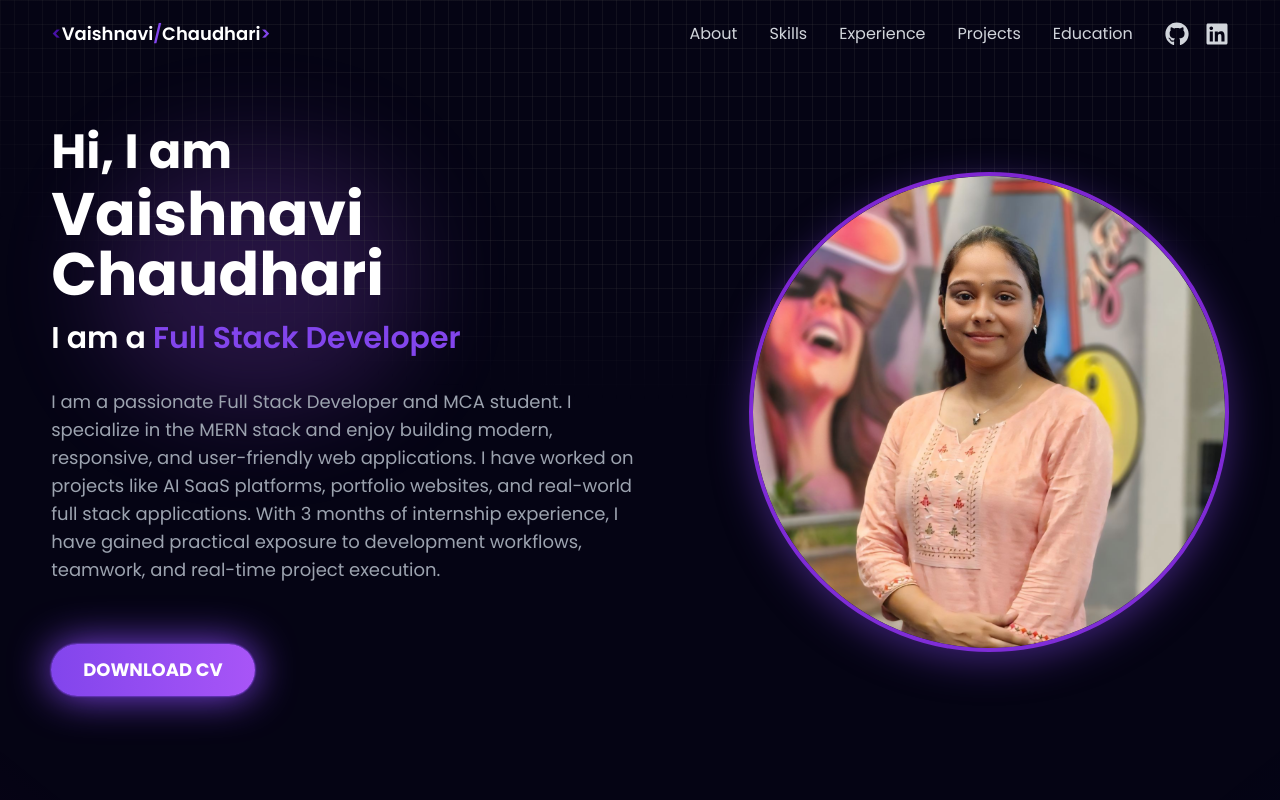
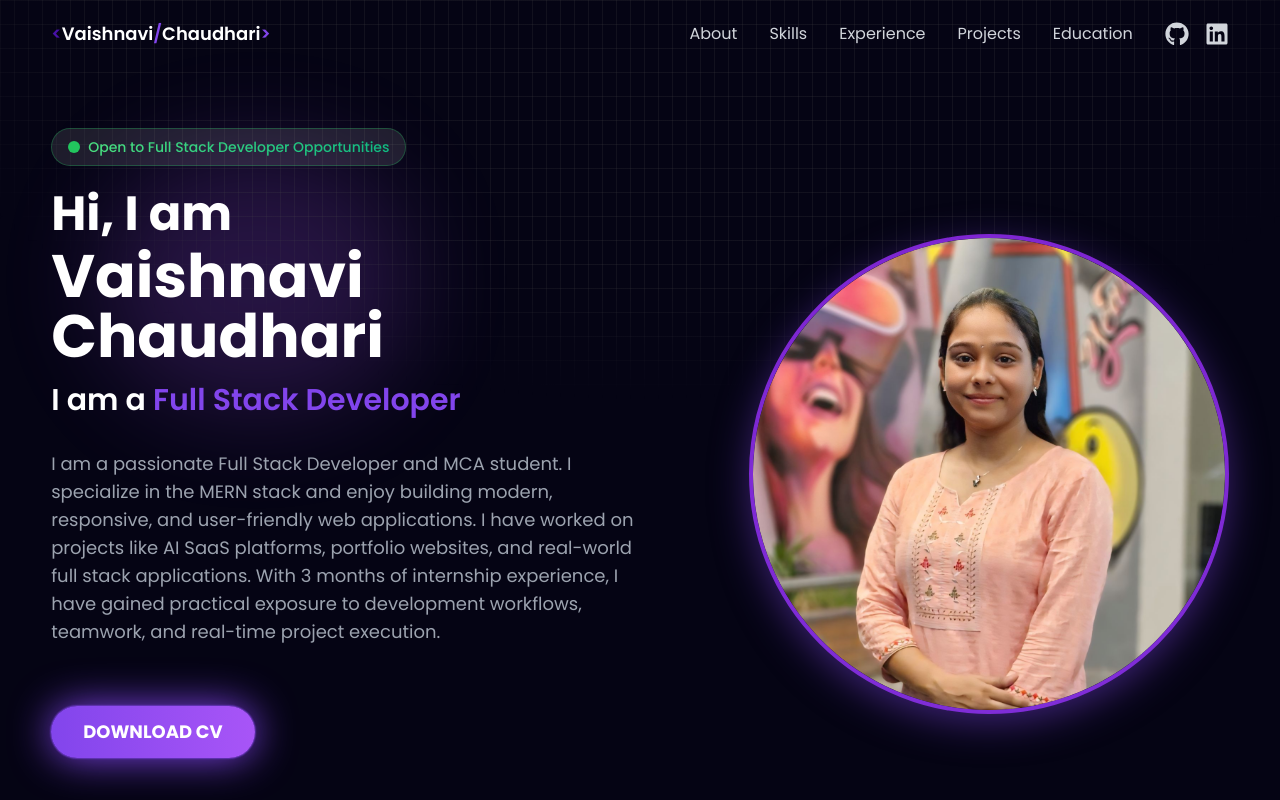
Before and after one commit to vaishnavichaudhari910/vaishnavi_chaudhari_portfolio, a React (Vite) app: page / in a window 1280 px wide. Shown: the top 800 px of the page. Built offline with nearby package versions, Linux system fonts and the light colour scheme.

Commit message:
feat: add open-to-work status badge to About section

```diff
--- a/package.json
+++ b/package.json
@@ -12,6 +12,7 @@
   "dependencies": {
     "@emailjs/browser": "^4.4.1",
     "framer-motion": "^12.38.0",
+    "lucide-react": "^1.20.0",
     "prop-types": "^15.8.1",
     "react": "^19.2.5",
     "react-dom": "^19.2.5",
--- a/src/components/About/About.jsx
+++ b/src/components/About/About.jsx
@@ -3,19 +3,32 @@ import { TypeAnimation } from 'react-type-animation';
 import Tilt from 'react-parallax-tilt';
 import profileImage from '../../assets/vaishnavi_circle.png';
 import { motion } from "framer-motion";
+import { Sparkles } from "lucide-react";
 const About = () => {
   return (
     <section
   id="about"
   className="py-2 px-[7vw] md:px-[7vw] lg:px-[4vw] font-sans mt-6 md:mt-2 lg:mt-10"
 >
+  <div className="inline-flex items-center gap-2 px-4 py-2 rounded-full bg-white/10 border border-green-500/30 mb-6">
+  <span className="relative flex h-3 w-3">
+    <span className="animate-ping absolute inline-flex h-full w-full rounded-full bg-green-400 opacity-75"></span>
+    <span className="relative inline-flex rounded-full h-3 w-3 bg-green-500"></span>
+  </span>
+
+  <span className="text-sm font-medium bg-gradient-to-r from-green-400 to-emerald-500 bg-clip-text text-transparent">
+    Open to Full Stack Developer Opportunities
+  </span>
+</div>
   <motion.div
     initial={{ opacity: 0, y: 50 }}
     whileInView={{ opacity: 1, y: 0 }}
     transition={{ duration: 0.8 }}
     viewport={{ once: true }}
+
     className="flex flex-col-reverse md:flex-row justify-between items-center"
-  >   {/* Left Side */}
+  >
+  {/* Left Side */}
         <div className="md:w-1/2 text-center md:text-left mt-8 md:mt-0">
           {/* Greeting */}
           <h1 className="text-3xl sm:text-4xl md:text-5xl font-bold text-white mb-2 leading-tight">
--- a/src/constants.js
+++ b/src/constants.js
@@ -183,6 +183,7 @@ export const SkillsInfo = [
     "Node.js",
     "Express",
     "MongoDB",
+
     "JavaScript",
     "JWT",
     "Gemini API",
```
Also changed, not shown: 1 other file (tests, documents, lock files or other folders).
